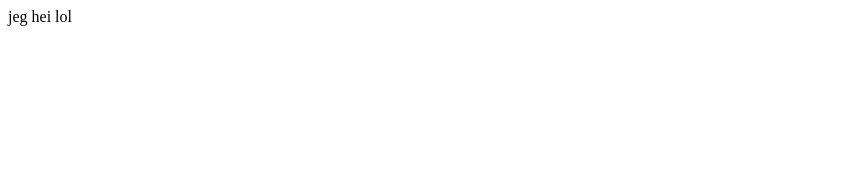
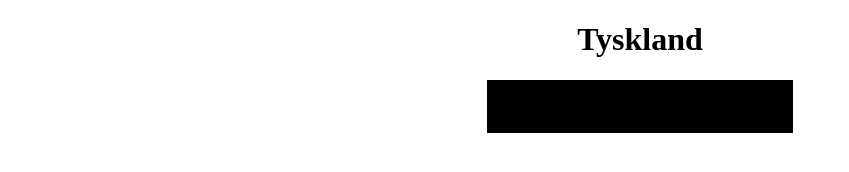
Before and after one commit to iselintrondsen/3B-REPOSITORY, a plain HTML site: page index.html in a window 1280 px wide. Shown: the whole page, without its empty margins (0-849 px from the left). Drawn offline with Linux system fonts and the light colour scheme.

Commit message:
insex.html

```diff
--- a/index.html
+++ b/index.html
@@ -6,7 +6,17 @@
     <meta name="viewport" content="width=device-width, initial-scale=1.0">
     <title>Flagg</title>
 </head>
+    <body>
+    <h1 style= "text-align: center">Tyskland</h1>
+    <p style="
+    border-top-style: solid;
+    border-left-style: solid;
+    border-right-style: solid;
+    background-color: #000;
+    margin-top: 0;
+    margin-bottom: 0;
+    margin-left: auto;
+    margin-right: auto;
+    width: 300px;
+    height: 50px;">&nbsp;</p>
 </html>
-jeg
-hei
-lol
```
